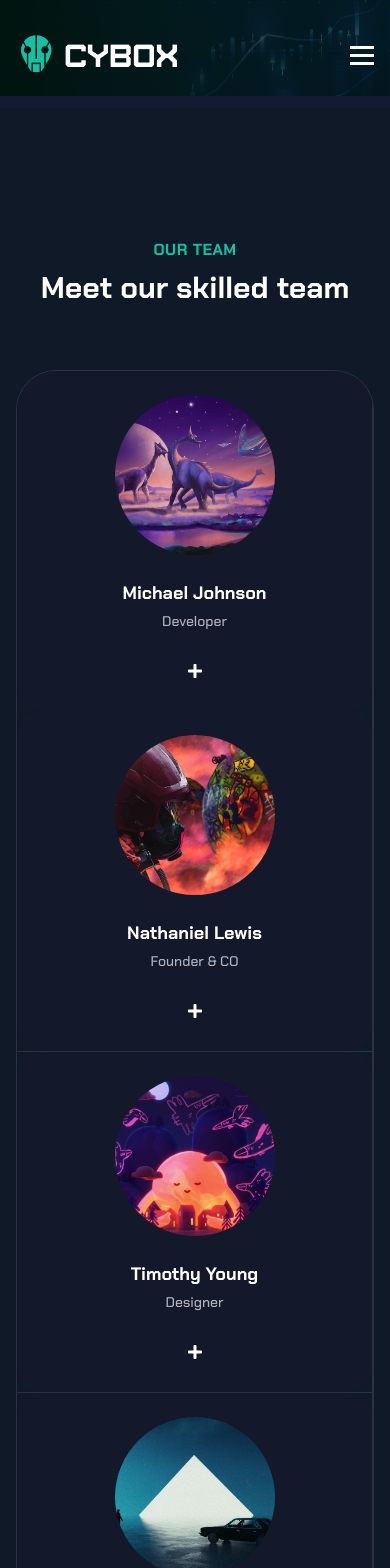
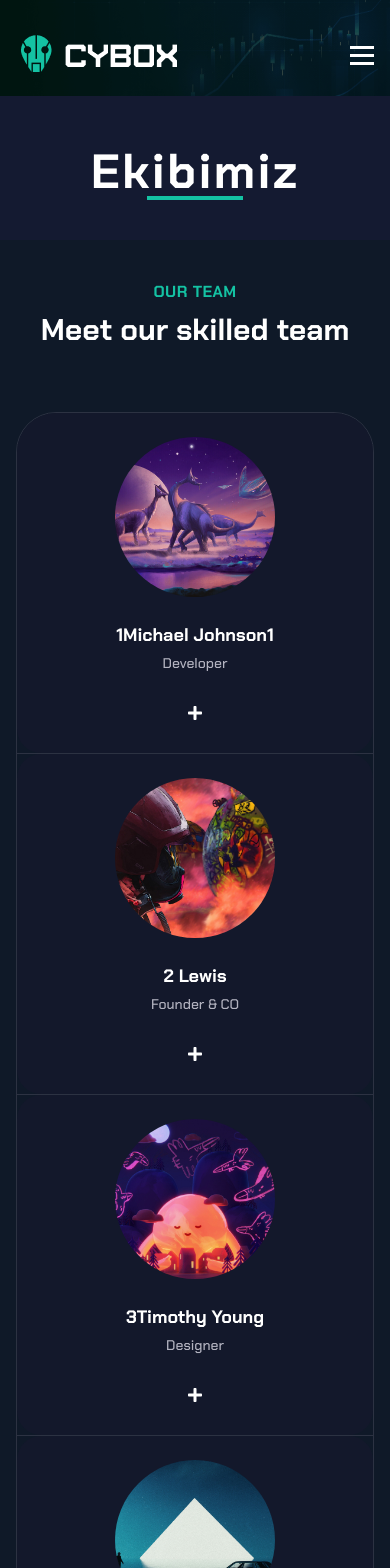
Before and after one commit to KenannUnall/https---github.com-kudretkrbyk-piyasaDeneme, a React (Vite) app: page /team in a window 390 px wide. Shown: the top 1568 px of the page. Built offline with nearby package versions, Linux system fonts and the light colour scheme.

Commit message:
added responsive

```diff
--- a/src/pages/Team.jsx
+++ b/src/pages/Team.jsx
@@ -12,22 +12,22 @@ import React, { useState } from "react";
 const Team = () => {
   const teamMembers = [
     {
-      name: "Michael Johnson",
+      name: "1Michael Johnson1",
       role: "Developer",
       img: "../../src/assets/images/post/imgpost1.jpg",
     },
     {
-      name: "Nathaniel Lewis",
+      name: "2 Lewis",
       role: "Founder & CO",
       img: "../../src/assets/images/post/imgpost2.jpg",
     },
     {
-      name: "Timothy Young",
+      name: "3Timothy Young",
       role: "Designer",
       img: "../../src/assets/images/post/imgpost3.jpg",
     },
     {
-      name: "David Williams",
+      name: "4David Williams",
       role: "Consultant",
       img: "../../src/assets/images/post/imgpost4.jpg",
     },
@@ -36,7 +36,14 @@ const Team = () => {
   const [hovered, setHovered] = useState(null);
 
   return (
-    <section className="relative pt-[130px] bg-[#0f1928]">
+    <div className="bg-[#0c1226] min-h-screen w-full text-white font-chakra relative overflow-visible">
+      <section className="relative py-10 text-center bg-[#141A31] group">
+        <h1 className="text-5xl md:text-6xl font-bold  tracking-wider text-white">
+          Ekibimiz
+        </h1>
+        <div className=" w-24 h-1 group-hover:w-48 duration-500 bg-[#14C2A3] mx-auto"></div>
+      </section>{" "}
+      <section className="relative  pt-10 bg-[#0f1928]">
         <div className="container mx-auto px-4">
           <div className="text-center mb-16">
             <h5 className="text-[#14C2A3] uppercase font-bold font-chakra tracking-wide mb-2">
@@ -48,17 +55,35 @@ const Team = () => {
           </div>
 
           <div className="flex flex-wrap border border-[#2c3242] rounded-[40px] overflow-hidden">
-          {teamMembers.map((member, index) => (
+            {teamMembers.map((member, index) => {
+              const total = teamMembers.length;
+
+              // responsive row kontrolü
+              const isLastRowDefault = index === total - 1;
+              const isLastRowSm = index >= total - 2;
+              const isLastRowLg = index >= total - 4;
+
+              // responsive col kontrolü
+              const isLastColSm = (index + 1) % 2 === 0;
+              const isLastColLg = (index + 1) % 4 === 0;
+
+              return (
                 <div
                   key={index}
-              className={`w-full sm:w-1/2 lg:w-1/4 border-r border-[#2c3242] ${
-                index >= 2 ? "border-t" : ""
-              }`}
+                  className={`
+        w-full sm:w-1/2 lg:w-1/4
+        border-[#2c3242]
+        ${!isLastColLg ? "lg:border-r" : ""}
+        ${!isLastColSm ? "sm:border-r" : ""}
+        ${!isLastRowLg ? "lg:border-b" : ""}
+        ${!isLastRowSm ? "sm:border-b" : ""}
+        ${!isLastRowDefault ? "border-b" : ""}
+      `}
                   onMouseEnter={() => setHovered(index)}
                   onMouseLeave={() => setHovered(null)}
                 >
-              <div className="h-full group text-center  relative transition duration-300">
-                <div className="bg-[#13182b]  rounded-3xl p-6 h-full">
+                  <div className="h-full group text-center relative transition duration-300">
+                    <div className="bg-[#13182b] rounded-3xl p-6 h-full">
                       <img
                         src={member.img}
                         alt={member.name}
@@ -77,24 +102,24 @@ const Team = () => {
                           <li>
                             <a
                               href="#"
-                          className="w-8 h-8 bg-[#13182b] rounded-full flex items-center justify-center  transition"
+                              className="w-8 h-8 bg-[#13182b] rounded-full flex items-center justify-center transition"
                             >
-                          <FaSquareXTwitter className="text-white hover:text-[#14C2A3] size-5 transform transition duration-300" />
+                              <FaSquareXTwitter className="text-white hover:text-[#14C2A3] size-5 transition duration-300" />
                             </a>
                           </li>
                           <li>
                             <a
                               href="#"
-                          className="w-8 h-8 bg-[#13182b] rounded-full flex items-center justify-center  transition"
+                              className="w-8 h-8 bg-[#13182b] rounded-full flex items-center justify-center transition"
                             >
-                          <FaSquareFacebook className="text-white hover:text-[#14C2A3] size-5 transform transition duration-300" />
+                              <FaSquareFacebook className="text-white hover:text-[#14C2A3] size-5 transition duration-300" />
                             </a>
                           </li>
                         </ul>
 
                         {/* Toggle Icon */}
                         <span
-                      className={`w-8 h-8  flex items-center justify-center rounded-full   text-white absolute left-1/2 -translate-x-1/2 transition-all  duration-[500ms] ${
+                          className={`w-8 h-8 flex items-center justify-center rounded-full text-white absolute left-1/2 -translate-x-1/2 transition-all duration-[500ms] ${
                             hovered === index
                               ? "opacity-0 rotate-180"
                               : "opacity-100"
@@ -104,7 +129,7 @@ const Team = () => {
                         </span>
 
                         {hovered === index && (
-                      <span className="w-8 h-8  flex items-center justify-center text-white absolute left-1/2 -translate-x-1/2  transition-all duration-300">
+                          <span className="w-8 h-8 flex items-center justify-center text-white absolute left-1/2 -translate-x-1/2 transition-all duration-300">
                             <FaMinus className="size-5" />
                           </span>
                         )}
@@ -114,17 +139,17 @@ const Team = () => {
                           <li>
                             <a
                               href="#"
-                          className="w-8 h-8 bg-[#13182b] rounded-full flex items-center justify-center  transition"
+                              className="w-8 h-8 bg-[#13182b] rounded-full flex items-center justify-center transition"
                             >
-                          <FaLinkedin className="text-white hover:text-[#14C2A3] size-5 transform transition duration-300" />
+                              <FaLinkedin className="text-white hover:text-[#14C2A3] size-5 transition duration-300" />
                             </a>
                           </li>
                           <li>
                             <a
                               href="#"
-                          className="w-8 h-8 bg-[#13182b] rounded-full flex items-center justify-center  transition"
+                              className="w-8 h-8 bg-[#13182b] rounded-full flex items-center justify-center transition"
                             >
-                          <FaInstagram className="text-white hover:text-[#14C2A3] size-5 transform transition duration-300" />
+                              <FaInstagram className="text-white hover:text-[#14C2A3] size-5 transition duration-300" />
                             </a>
                           </li>
                         </ul>
@@ -132,7 +157,8 @@ const Team = () => {
                     </div>
                   </div>
                 </div>
-          ))}
+              );
+            })}
           </div>
 
           {/* Background shapes */}
@@ -152,6 +178,7 @@ const Team = () => {
         </div> */}
         </div>
       </section>
+    </div>
   );
 };
 
```
Lines whose indentation alone changed are shown as unchanged.
